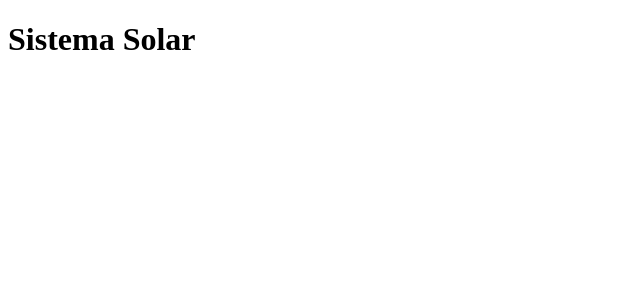
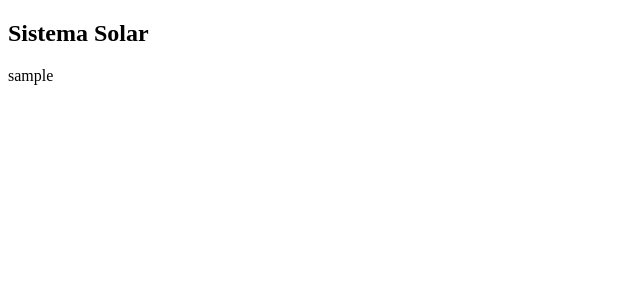
Before and after one commit to lfernandogcruz/solar-system, a React (Create React App) app: page / in a window 1280 px wide. Shown: the top 300 px of the page, without its empty margins (0-640 px from the left). Built offline with nearby package versions, Linux system fonts and the light colour scheme.

Commit message:
req 02 - cria e renderiza componente SolarSystem. ADD-ON: melhora de leitura em Header

```diff
--- a/src/App.js
+++ b/src/App.js
@@ -1,10 +1,14 @@
 import React from 'react';
 import Header from './components/Header';
+import SolarSystem from './components/SolarSystem';
 
 class App extends React.Component {
   render() {
     return (
-      <Header />
+      <section>
+        <Header />
+        <SolarSystem />
+      </section>
     );
   }
 }
--- a/src/components/Header.js
+++ b/src/components/Header.js
@@ -1,3 +1,17 @@
+import React from 'react';
+
+class Header extends React.Component {
+  render() {
+    return (
+      <header>
+        <h1>Sistema Solar</h1>
+      </header>
+    );
+  }
+}
+
+export default Header;
+
 // 1. Crie um componente chamado Header dentro da pasta src/components.
 // Este componente irá renderizar o título principal da página.
 
@@ -5,15 +19,6 @@
 // O texto da tag h1 deve ser "Sistema Solar".
 
 // 3. Renderize o componente Header dentro do componente principal App.
-import React from 'react';
-
-class Header extends React.Component {
-  render() {
-    return <header><h1>Sistema Solar</h1></header>;
-  }
-}
-
-export default Header;
 
 // O que será verificado
 // Será validado se o componente <Header /> é renderizado.
--- a/src/components/SolarSystem.js
+++ b/src/components/SolarSystem.js
@@ -1,11 +1,24 @@
+import React from 'react';
+// // import planets from '../data/planets'; // req 6
+
+class SolarSystem extends React.Component {
+  render() {
+    return (
+      <div data-testid="solar-system">
+        <p>sample</p>
+      </div>
+    );
+  }
+}
+
+export default SolarSystem;
+
+// req 2
 // 1. Crie um componente chamado SolarSystem dentro da pasta src/components.
-
 // 2. Este componente deve ter uma div que envolva todo seu conteúdo e
 // que tenha o atributo data-testid="solar-system".
 
 // 3. Renderize o componente SolarSystem abaixo do Header, dentro do componente principal App.
-
-// // import planets from '../data/planets';
 
 // O que será verificado
 // Será validado se o componente <SolarSystem /> é renderizado.
```
